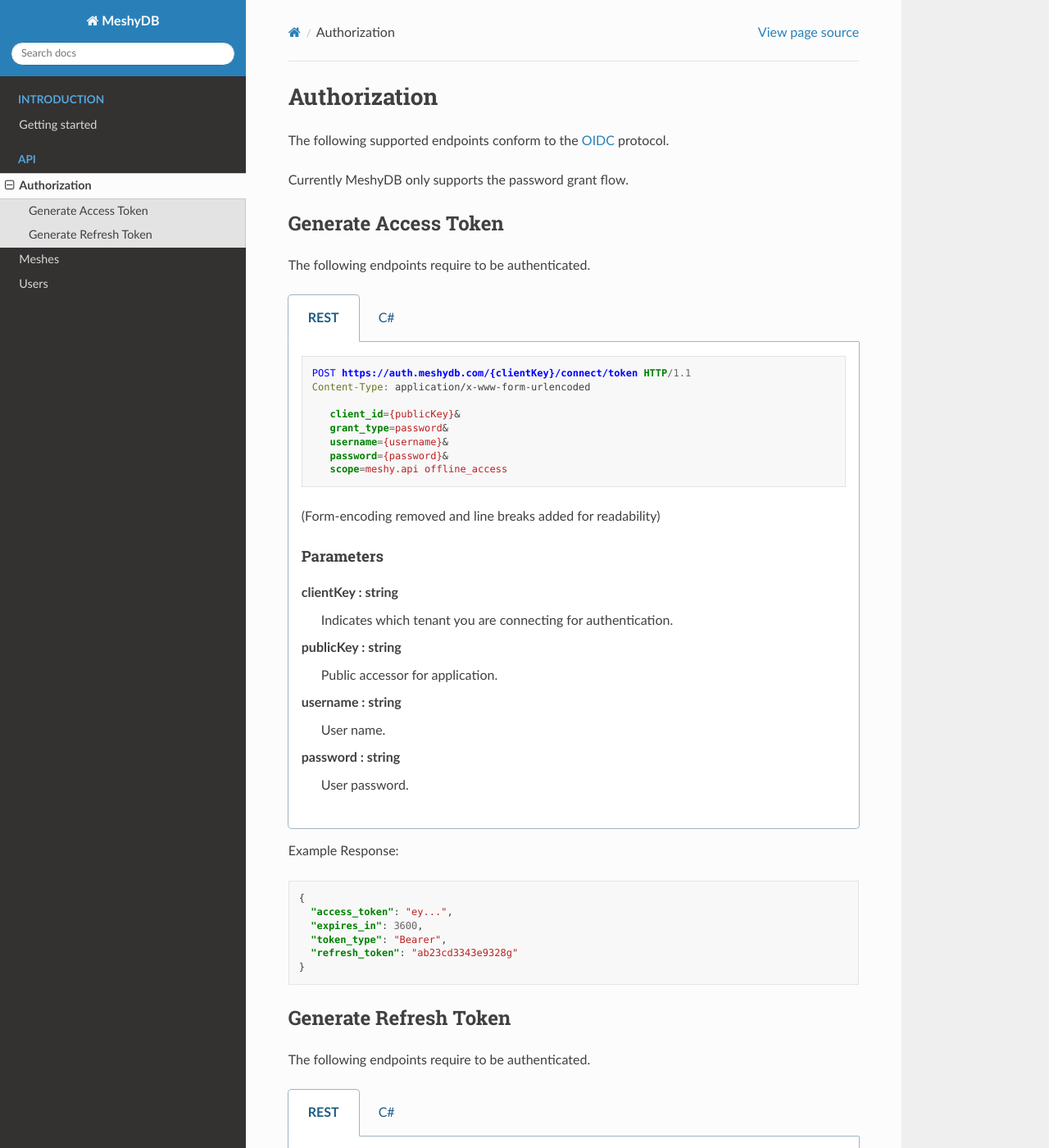
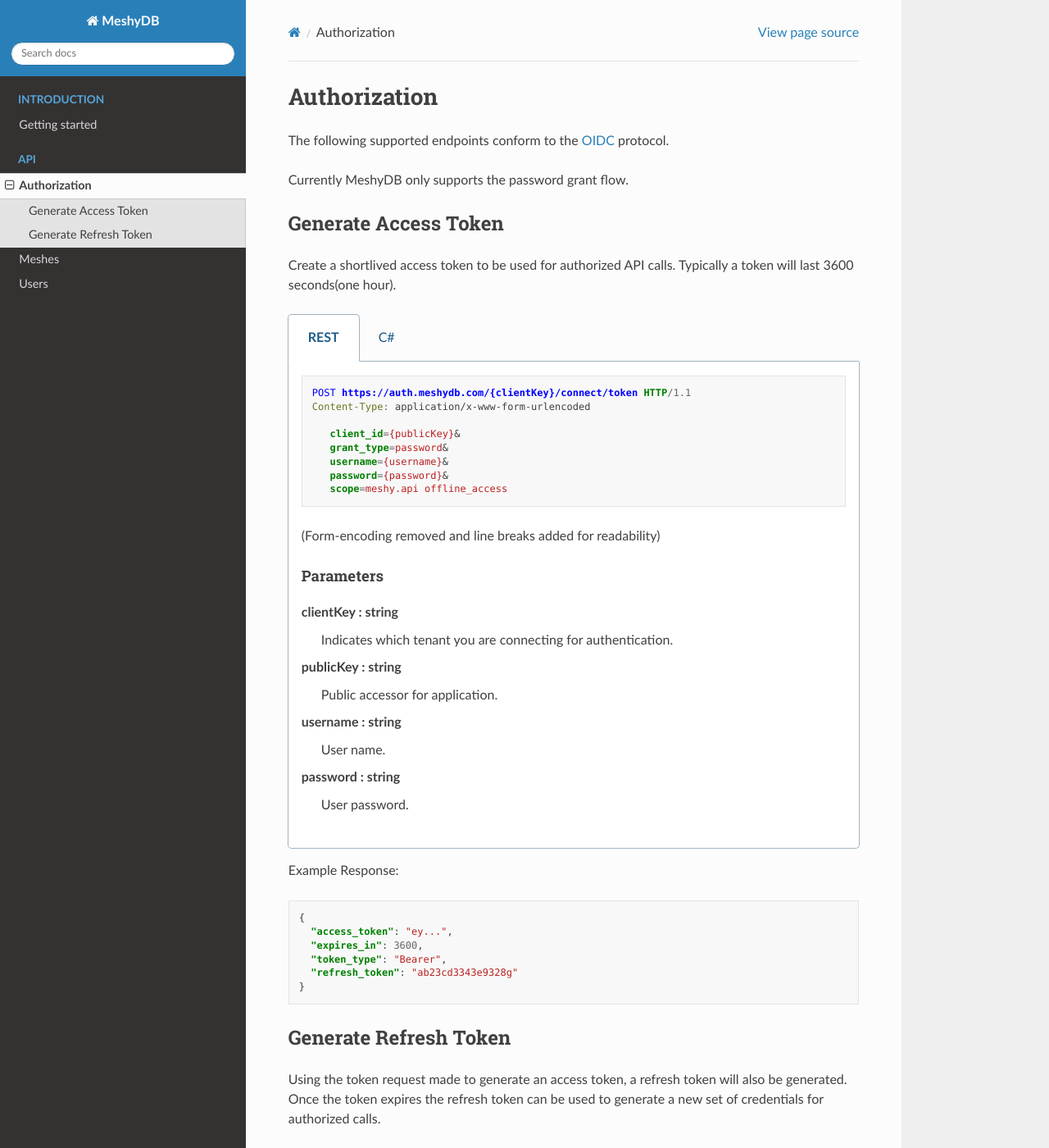
Before and after one commit to yetisoftworks/MeshyDB.SDK, a Sphinx documentation site: the page built from docs/api/auth.rst, in a window 1280 px wide and 1400 px high. Shown: the whole window at 82% size. Built offline with Sphinx 7.4.7 and the Read the Docs theme 2.0.0, drawn with Linux system fonts in a browser that asks for light colours.

Commit message:
Update auth.rst

```diff
--- a/docs/api/auth.rst
+++ b/docs/api/auth.rst
@@ -14,7 +14,7 @@ Currently MeshyDB only supports the password grant flow.
 Generate Access Token
 ---------------------
 
-The following endpoints require to be authenticated.
+Create a shortlived access token to be used for authorized API calls. Typically a token will last 3600 seconds(one hour).
 
 .. tabs::
 
@@ -79,7 +79,7 @@ Example Response:
 Generate Refresh Token
 ----------------------
 
-The following endpoints require to be authenticated.
+Using the token request made to generate an access token, a refresh token will also be generated. Once the token expires the refresh token can be used to generate a new set of credentials for authorized calls.
 
 .. tabs::
 
```
